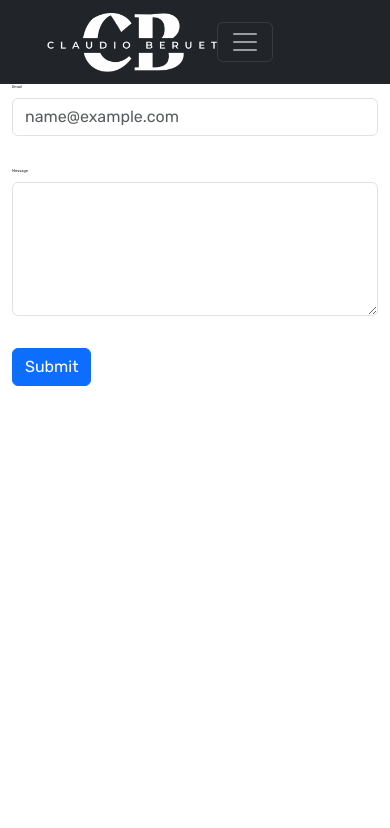
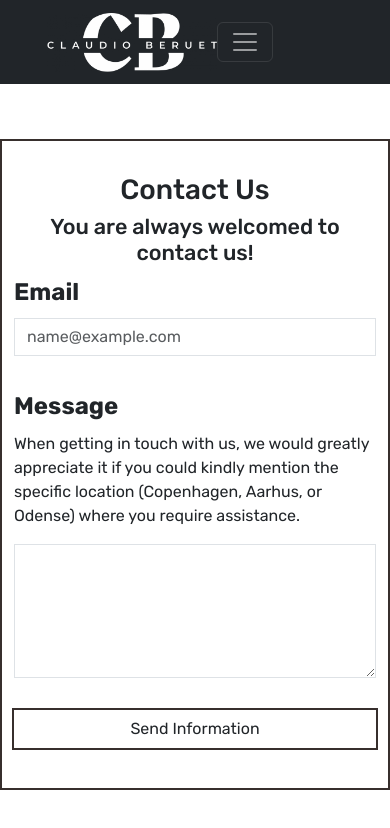
Before and after one commit to MarcoBMor/MyStoreWithAngular, an Angular app: page /contact in a window 390 px wide. Shown: the top 828 px of the page. Built offline with nearby package versions, Linux system fonts and the light colour scheme.

Commit message:
Responsive, css, and details improves

```diff
--- a/src/app/app.component.css
+++ b/src/app/app.component.css
@@ -13,3 +13,7 @@ nav{
 .scrolled{
     transition: background-color 0.3s ease;
 }
+
+.nav-link{
+    font-size: 1rem;
+}
--- a/src/app/views/card/card.component.css
+++ b/src/app/views/card/card.component.css
@@ -1,5 +1,5 @@
 .card{
-    height: 60vh;
+    height: 50vh;
     width: 100%;
     border: 2px solid rgb(55, 47, 45);
     margin-bottom: 2rem;
--- a/src/app/views/contact/contact.component.css
+++ b/src/app/views/contact/contact.component.css
@@ -1,3 +1,50 @@
-.container {
-    padding-bottom: 650px;
+
+section{
+    height: 90vh;
 }
+
+.container{
+    border: 2px solid rgb(55, 47, 45);
+}
+
+h1{
+    margin-top: 2rem;
+}
+
+p{
+    font-size: 1rem;
+}
+
+label{
+    font-size: 1.5rem;
+    font-weight: bold;
+}
+
+span{
+    font-size: 1rem;
+}
+
+.form-control{
+    border-radius: 0;
+}
+
+.form-control.is-invalid:focus{
+    box-shadow: none;
+    border: 2px solid rgb(55, 47, 45);
+}
+
+.form-control:focus{
+    box-shadow: none;
+    border: 2px solid rgb(55, 47, 45);
+}
+
+.btn-personalized{
+    outline: 2px solid rgb(55, 47, 45);
+    border-radius: 0;
+    width: 100%;
+}
+
+.btn-personalized:hover{
+    background-color:rgb(55, 47, 45);
+    color: white;
+}
--- a/src/app/views/contact/contact.component.html
+++ b/src/app/views/contact/contact.component.html
@@ -1,5 +1,8 @@
+<section class="d-flex justify-content-center align-items-center">
     <div class="container">
-    <form [formGroup]="contactForm" class="row g-3 needs-validation" novalidate (submit)="enviar($event)">
+        <h1 class="text-center">Contact Us</h1>
+        <h4 class="text-center">You are always welcomed to contact us!</h4>
+        <form [formGroup]="contactForm" class="row g-3 justify-content-center needs-validation" novalidate (submit)="enviar($event)">
             <div class="mb-3">
                 <label for="exampleFormControlInput1" class="form-label">Email</label>
                 <input
@@ -17,6 +20,7 @@
             </div>
             <div class="mb-3">
                 <label for="exampleFormControlTextarea1" class="form-label">Message</label>
+                <p class="text-start">When getting in touch with us, we would greatly appreciate it if you could kindly mention the specific location (Copenhagen, Aarhus, or Odense) where you require assistance.</p>
                 <textarea
                 class="form-control"
                 id="exampleFormControlTextarea1"
@@ -30,8 +34,9 @@
                     <span class="text-danger">You have to write at least 10 characters</span>
                 }
             </div>
-        <div class="col-12">
-          <button class="btn btn-primary" type="submit">Submit</button>
+            <div class="mb-3">
+                <button class="btn btn-personalized mb-4" type="submit">Send Information</button>
             </div>
         </form>
     </div>
+</section>
--- a/src/app/views/contact/contact.component.ts
+++ b/src/app/views/contact/contact.component.ts
@@ -10,7 +10,7 @@ import { ReactiveFormsModule, FormGroup, FormBuilder, Validators } from '@angula
   styleUrl: './contact.component.css'
 })
 
-export class ContactComponent implements OnInit {
+export class ContactComponent {
 
   constructor(private formBuilder: FormBuilder){
     this.contactForm = formBuilder.group({
@@ -28,10 +28,6 @@ export class ContactComponent implements OnInit {
     }
   }
 
-  ngOnInit(): void {
-
-  }
-
   hasErrors(field: string, typeError: string){
     return this.contactForm.get(field)?.hasError(typeError) && this.contactForm.get(field)?.touched;
   }
--- a/src/app/views/home/home.component.html
+++ b/src/app/views/home/home.component.html
@@ -5,7 +5,7 @@
                 <div class="col-md text-center text-light">
                     <h1>Welcome to our market web</h1>
                     <h2>We sell the best products</h2>
-                    <button class="mt-2 btn btn btn-outline-light">Go to Store</button>
+                    <button class="mt-2 btn btn btn-outline-light" (click)="goToStore()">Go to Store</button>
                 </div>
             </div>
         </div>
@@ -21,7 +21,7 @@
             </div>
             <div class="row">
                 @for (product of productsByCategory[category]; track $index) {
-                    <div class="col d-flex justify-content-center text-center">
+                    <div class="col-xl col-lg-6 col-sm-12">
                         <app-card [product]=product></app-card>
                     </div>
                 }
--- a/src/app/views/home/home.component.ts
+++ b/src/app/views/home/home.component.ts
@@ -36,4 +36,8 @@ export class HomeComponent implements OnInit{
   navigate(id: number): void{
     this._router.navigate(['/products', id]);
   }
+
+  goToStore(): void{
+    this._router.navigate(['/products']);
+  }
 }
--- a/src/app/views/products/products.component.css
+++ b/src/app/views/products/products.component.css
@@ -14,3 +14,25 @@
 .category-link{
     cursor: pointer;
 }
+
+li, label{
+    font-size: 1rem;
+}
+
+ul{
+    padding: 0px;
+}
+
+.category-link{
+    list-style-type: none;
+    padding-left: 0.5rem;
+    margin-bottom: 1rem;
+}
+
+.category-link:hover{
+    border-left: 2px solid rgb(55, 47, 45);
+}
+
+.category-link.active{
+    border-left: 2px solid rgb(55, 47, 45);
+}
--- a/src/app/views/products/products.component.html
+++ b/src/app/views/products/products.component.html
@@ -2,20 +2,11 @@
     <div class="products-banner d-flex justify-content-center align-items-center">
         <h1 class="title">This are our products</h1>
     </div>
-    <div class="row p-4">
-        <!-- Side navigation -->
-        <div class="col-3">
-          <ul class="list-group">
-            <h3>All Categories</h3>
-            @for (category of categoryList; track $index) {
-                <li class="list-group-item category-link" (click)="selectCategory(category)">
-                    {{ category | titlecase }}
-                </li>
-            }
-          </ul>
+    <div class="row px-4 align-items-center">
+        <div class="col-2">
+            <h3 class="">Categories</h3>
         </div>
-         <!-- Products Section -->
-        <div class="col-9">
+        <div class="col">
             <div class="row p-4">
                 <div class="col"></div>
                 <div class="col d-flex justify-content-end align-items-center">
@@ -29,9 +20,24 @@
                     </select>
                 </div>
             </div>
+        </div>
+    </div>
+    <div class="row px-4">
+        <!-- Side navigation -->
+        <div class="col-2">
+          <ul class="">
+            @for (category of categoryList; track $index) {
+                <li class="category-link" [class.active]="activeCategory === category" (click)="selectCategory(category)">
+                    {{ category | titlecase }}
+                </li>
+            }
+          </ul>
+        </div>
+         <!-- Products Section -->
+        <div class="col">
             <div class="row">
             @for (product of productsByCategoryList; track $index) {
-                <div class="col-4">
+                <div class="col-md-4 col-sm-6">
                    <app-card [product]=product></app-card>
                 </div>
             }
--- a/src/app/views/products/products.component.ts
+++ b/src/app/views/products/products.component.ts
@@ -22,6 +22,7 @@ export class ProductsComponent implements OnInit {
   productsByCategoryList: IProduct[] = [];
   categoryList: Category[] = [];
   sortOption: string = 'rel';
+  activeCategory?: Category = undefined;
 
   private _apiService = inject(ApiService);
 
@@ -35,6 +36,7 @@ export class ProductsComponent implements OnInit {
 
   selectCategory(category: Category): void {
     this.productsByCategoryList = this.productList.filter((product: IProduct) => product.category === category);
+    this.activeCategory = category;
   }
 
   sortProducts(): void {
--- a/src/styles.scss
+++ b/src/styles.scss
@@ -11,7 +11,7 @@ $custom-colors: (
 $navbar-dark-color: white;
 $navbar-dark-hover-color: white;
 
-$font-size-base: 1vw;
+$font-size-base: 0.8vw;
 
 $theme-colors: map-merge($theme-colors, $custom-colors);
 
```
Lines whose indentation alone changed are shown as unchanged.
